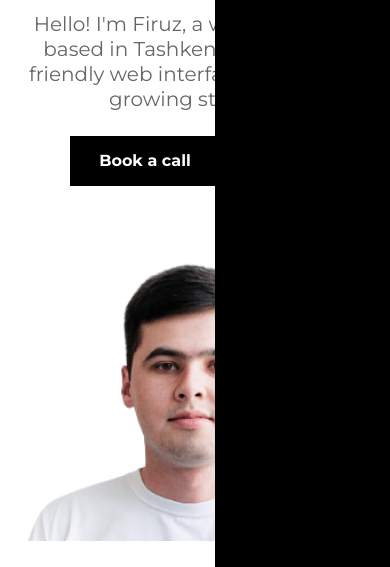
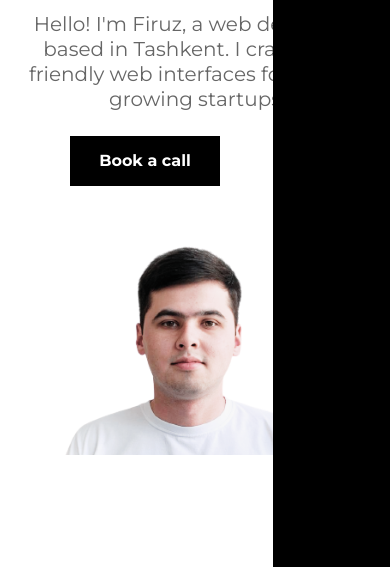
Before and after one commit to fkhamroev/portfolio, a plain HTML site: page index.html in a window 390 px wide. Both pictures are taken after a click on the button 353 px from the left and 32 px from the top of the page. Shown: the part 277-844 px from the top of the page. Drawn offline with nearby package versions, Linux system fonts and the light colour scheme.

Commit message:
error menu

```diff
--- a/css/media.css
+++ b/css/media.css
@@ -1,9 +1,9 @@
 @media (max-width: 992px) {
   .header-menu {
-    /* display: none !important; */
+    display: none !important;
     flex-direction: column;
     align-items: flex-start;
-    right: -100%; /* Initially position the menu off-screen to the right */
+    right: 0; /* Initially position the menu off-screen to the right */
     position: absolute;
     top: 0;
     text-align: left;
@@ -11,7 +11,7 @@
     z-index: 9;
     background: black;
     margin-top: 0 !important;
-    width: 30%;
+    width: 0%;
     transition: right 1s ease; /* Add a transition for the 'right' property */
     padding-top: 50px;
   }
@@ -21,7 +21,8 @@
   }
 
   .header-menu.show {
-    right: 0; /* Move the menu to the right when the 'show' class is present */
+    width: 30%; /* Move the menu to the right when the 'show' class is present */
+    display: flex !important;
   }
 
   .header-link {
@@ -142,12 +143,12 @@
 
 @media (max-width: 576px) {
   .header-photo img {
-    max-width: 400px !important;
+    max-width: 300px !important;
     width: 100%;
   }
 
   .header-menu {
-    width: 45%;
+    width: 50%;
   }
   .header-link {
     font-size: 20px !important;
```
